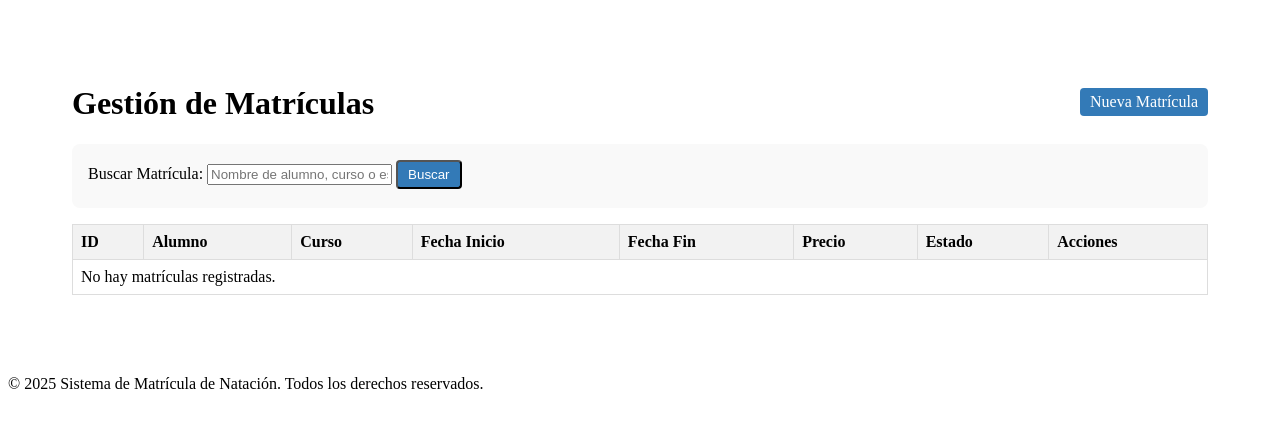
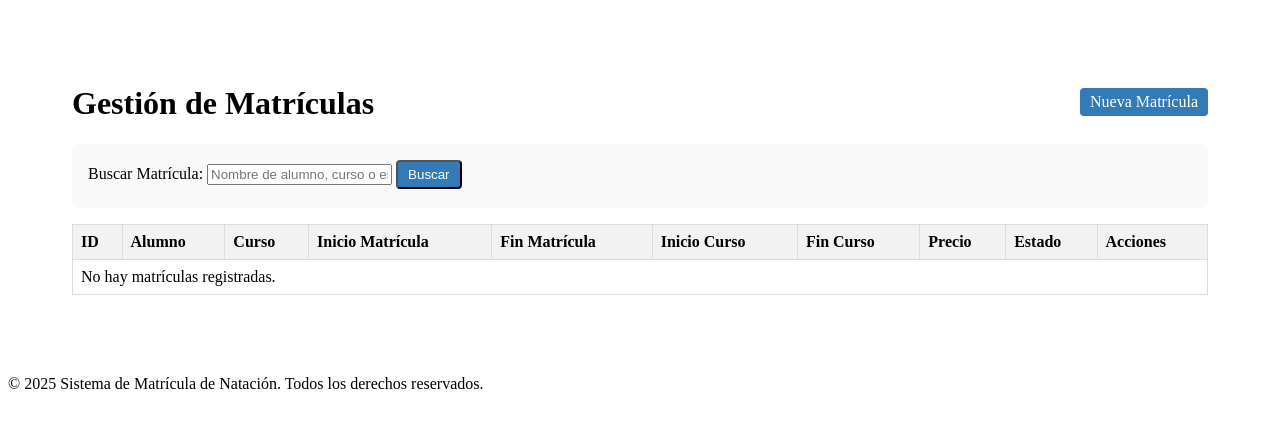
Before and after one commit to miguel-ls/natacion, a PHP site: page /matriculas/index.php in a window 1280 px wide. Shown: the part 85-513 px from the top of the page. Run offline with PHP 8.4, Linux system fonts and the light colour scheme; the template is opened without the code that fills it, so the values that code supplies are empty.

Commit message:
feat: Mostrar fechas de inicio y fin del curso en matrículas y dashboard
Se ha actualizado la aplicación para mostrar las fechas de inicio y fin de los cursos en dos áreas clave:

1.  **Página de Matrículas (`/matriculas`):**
    - Se modificó el SP `sp_get_all_matriculas_details` para obtener las fechas de inicio y fin del curso (`precios_cursos`) además de las fechas específicas de la matrícula.
    - Se actualizaron las cabeceras de la tabla en la vista para diferenciar entre "Inicio/Fin Matrícula" y "Inicio/Fin Curso".
    - Se añadieron las nuevas columnas a la tabla para mostrar las fechas del curso.

2.  **Dashboard (`/dashboard`):**
    - Se modificó el SP `sp_get_all_horarios_disponibles` para obtener las fechas de inicio y fin del curso.
    - Se actualizó la vista del dashboard para mostrar este rango de fechas (Periodo) en cada tarjeta de horario disponible.

Estos cambios proporcionan a los administradores una visión más clara de los periodos de validez de los cursos al gestionar matrículas y ver horarios disponibles.

```diff
--- a/db/sp_get_all_available_schedules.sql
+++ b/db/sp_get_all_available_schedules.sql
@@ -5,6 +5,7 @@ BEGIN
     SELECT
         h.id_horario,
         c.nombre AS curso_nombre,
+        (SELECT pc.fecha_inicio FROM precios_cursos pc WHERE pc.id_curso = h.id_curso AND CURDATE() BETWEEN pc.fecha_inicio AND pc.fecha_fin ORDER BY pc.id_tipo_precio DESC LIMIT 1) AS fecha_inicio_curso,
         (SELECT pc.fecha_fin FROM precios_cursos pc WHERE pc.id_curso = h.id_curso AND CURDATE() BETWEEN pc.fecha_inicio AND pc.fecha_fin ORDER BY pc.id_tipo_precio DESC LIMIT 1) AS fecha_fin_curso,
         CONCAT(p.nombres, ' ', p.apellidos) AS profesor_nombre,
         pi.nombre as piscina_nombre,
--- a/db/update_v4_more_filters.sql
+++ b/db/update_v4_more_filters.sql
@@ -111,7 +111,9 @@ BEGIN
         m.precio_final,
         m.estado,
         u.nombre as admin_nombre,
-        m.fecha_matricula
+        m.fecha_matricula,
+        (SELECT pc.fecha_inicio FROM precios_cursos pc WHERE pc.id_curso = c.id_curso AND m.fecha_matricula BETWEEN pc.fecha_inicio AND pc.fecha_fin ORDER BY pc.id_tipo_precio DESC LIMIT 1) AS fecha_inicio_curso,
+        (SELECT pc.fecha_fin FROM precios_cursos pc WHERE pc.id_curso = c.id_curso AND m.fecha_matricula BETWEEN pc.fecha_inicio AND pc.fecha_fin ORDER BY pc.id_tipo_precio DESC LIMIT 1) AS fecha_fin_curso
     FROM matriculas m
     JOIN alumnos a ON m.id_alumno = a.id_alumno
     JOIN horarios h ON m.id_horario = h.id_horario
--- a/src/views/dashboard.php
+++ b/src/views/dashboard.php
@@ -26,6 +26,7 @@ require_once __DIR__ . '/partials/header.php';
                     </div>
                     <div class="card-body">
                         <p><strong>Profesor:</strong> <?php echo htmlspecialchars($schedule['profesor_nombre']); ?></p>
+                        <p><strong>Periodo:</strong> <?php echo ($schedule['fecha_inicio_curso'] && $schedule['fecha_fin_curso']) ? htmlspecialchars(date('d/m/Y', strtotime($schedule['fecha_inicio_curso']))) . ' - ' . htmlspecialchars(date('d/m/Y', strtotime($schedule['fecha_fin_curso']))) : 'No definido'; ?></p>
                         <p><strong>Horario:</strong> <?php echo htmlspecialchars($schedule['tipo_horario_nombre']); ?> (<?php echo htmlspecialchars($schedule['hora_inicio'] . ' - ' . $schedule['hora_fin']); ?>)</p>
                         <p><strong>Ubicación:</strong> Piscina <?php echo htmlspecialchars($schedule['piscina_nombre']); ?>, Carril <?php echo htmlspecialchars($schedule['numero_carril']); ?></p>
                     </div>
--- a/src/views/matriculas/index.php
+++ b/src/views/matriculas/index.php
@@ -50,8 +50,10 @@ require_once __DIR__ . '/../partials/header.php';
                 <th>ID</th>
                 <th>Alumno</th>
                 <th>Curso</th>
-                <th>Fecha Inicio</th>
-                <th>Fecha Fin</th>
+                <th>Inicio Matrícula</th>
+                <th>Fin Matrícula</th>
+                <th>Inicio Curso</th>
+                <th>Fin Curso</th>
                 <th>Precio</th>
                 <th>Estado</th>
                 <th>Acciones</th>
@@ -60,7 +62,7 @@ require_once __DIR__ . '/../partials/header.php';
         <tbody>
             <?php if (empty($matriculas)): ?>
                 <tr>
-                    <td colspan="8">No hay matrículas registradas.</td>
+                    <td colspan="10">No hay matrículas registradas.</td>
                 </tr>
             <?php else: ?>
                 <?php foreach ($matriculas as $matricula): ?>
@@ -70,6 +72,8 @@ require_once __DIR__ . '/../partials/header.php';
                         <td><?php echo htmlspecialchars($matricula['curso_nombre']); ?></td>
                         <td><?php echo htmlspecialchars(date('d/m/Y', strtotime($matricula['fecha_inicio']))); ?></td>
                         <td><?php echo htmlspecialchars(date('d/m/Y', strtotime($matricula['fecha_fin']))); ?></td>
+                        <td><?php echo $matricula['fecha_inicio_curso'] ? htmlspecialchars(date('d/m/Y', strtotime($matricula['fecha_inicio_curso']))) : 'N/A'; ?></td>
+                        <td><?php echo $matricula['fecha_fin_curso'] ? htmlspecialchars(date('d/m/Y', strtotime($matricula['fecha_fin_curso']))) : 'N/A'; ?></td>
                         <td>S/ <?php echo htmlspecialchars(number_format($matricula['precio_final'], 2)); ?></td>
                         <td>
                             <span class="status-<?php echo strtolower($matricula['estado']); ?>">
```
